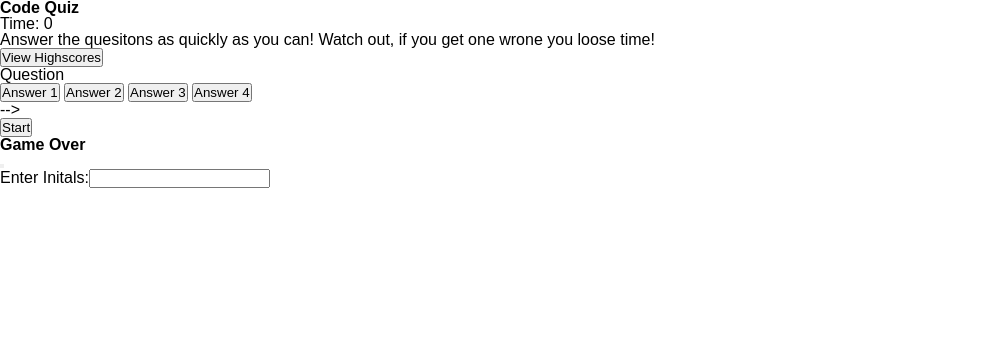
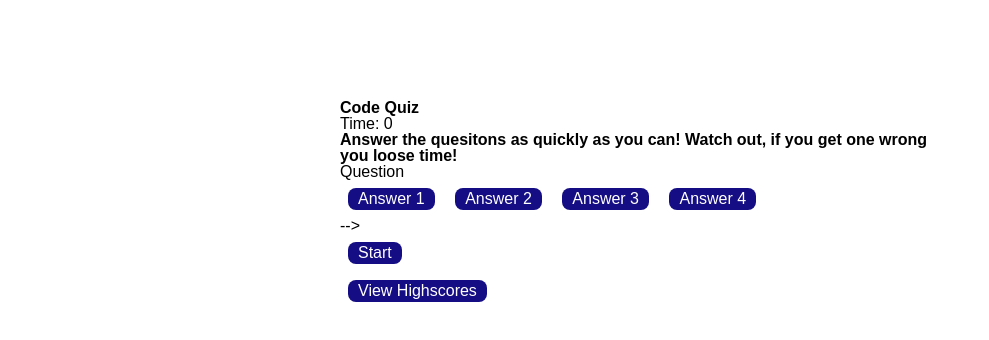
Before and after one commit to TLH3810/04-Code-Quiz, a plain HTML site: page index.html in a window 1280 px wide. Shown: the whole page, without its empty margins (0-989 px from the left). Drawn offline with Linux system fonts and the light colour scheme.

Commit message:
updated with CSS for style

```diff
--- a/assets/css/reset.css
+++ b/assets/css/reset.css
@@ -11,7 +11,7 @@ html {
 body {
   min-height: 100%;
   line-height: 1;
-  font-family: sans-serif;
+  font-family: Arial, Helvetica, sans-serif;
 }
 
 h1, h2, h3, h4, h5, h6 {
@@ -25,5 +25,34 @@ pre, code {
 }
 
 ol, ul {
-  list-style: none;
+  overflow: auto;
+  max-height: 400px;
 }
+button{
+  display: inline-block;
+  margin: 8px;
+  cursor: pointer;
+  font-size: 100%;
+  background-color: #140d83;
+  border-radius: 8px;
+  padding: 2px 10px;
+  color: white;
+  border: 0;
+  transition: background-color 0.1s;
+}
+button:hover {
+  background-color: #8570a5;
+}
+.wrapper {
+  margin: 100px auto 0 auto;
+  max-width: 600px;
+}
+
+.hide {
+  display: none;
+}
+.timer{
+  position: absolute;
+  top:10px;
+  right: 10px;
+}
--- a/assets/css/style.css
+++ b/assets/css/style.css
@@ -11,9 +11,41 @@
   body {
     min-height: 100%;
     line-height: 1;
-    font-family: sans-serif;
+    font-family: Arial, Helvetica, sans-serif;
   }
 
   h1, h2, h3, h4, h5, h6 {
     font-size: 100%;
   }
+  ol, ul {
+    overflow: auto;
+    max-height: 400px;
+  }
+  button{
+    display: inline-block;
+    margin: 8px;
+    cursor: pointer;
+    font-size: 100%;
+    background-color: #140d83;
+    border-radius: 8px;
+    padding: 2px 10px;
+    color: white;
+    border: 0;
+    transition: background-color 0.1s;
+  }
+  button:hover {
+    background-color: #8570a5;
+  }
+  .wrapper {
+    margin: 100px auto 0 auto;
+    max-width: 600px;
+  }
+
+  .hide {
+    display: none;
+  }
+  .timer{
+    position: absolute;
+    top:10px;
+    right: 10px;
+  }
--- a/assets/js/script.js
+++ b/assets/js/script.js
@@ -33,8 +33,9 @@ let clear = document.createElement("button");
 let input = document.createElement("input");
 let scores = document.querySelector("#score");
 let highScoresList = [];
-let initals = document.querySelector("#initals")
-let finishTime = 0
+let initals = document.querySelector("#initals");
+let finishTime = 0;
+let gameOver = document.querySelector("#gameOver");
 
 
 let questions = [
@@ -46,7 +47,7 @@ let questions = [
 ];
 
 //Set imput box for usser name
-playerName = document.getElementById("#initals")
+playerName = document.getElementById("#initals");
 //Set timer id time
 let timer = document.querySelector("#time");
 let timeLeft = 100;
@@ -73,51 +74,6 @@ ansBtn.forEach(but =>{but.addEventListener("click", checkAnswer)});
 async function startQuiz() {
     console.log("hi")
     setQuestion(questionNum);
-
-    /*         for (i = 0; i < questions.length; i++) {
-                //console.log(typeof bold);
-                //console.log(bold);
-                //.innerHTML = "";
-                let question = document.createElement("h1");
-                question.innerHTML = questions[i][0];
-                content.appendChild(question);
-                content.innerHTML = "";
-
-                for (j = 1; j <= questions.length - 1; j++) {
-                    let one = document.createElement("button");
-                    one.classList.add("button");
-                    one.innerHTML = questions[i][j];
-                    content.appendChild(one);
-                    await one.addEventListener("click", playerSelect(i, questions[i][j]));
-
-                    function playerSelect(i, selection) {
-                        if (answers[i].includes(selection)) {
-                            correct++;
-                            result.innerHTML = "Correct!";
-                        }
-                        else {
-                            incorrect++;
-                            result.innerHTML = "Incorrect";
-                            if (timeLeft > 10) {
-                                timeLeft = timeLeft - 10;
-                            }
-                            else {
-                                timeLeft = 0;
-                            }
-                        }
-                    };
-
-
-
-                    footer.innerHTML = "";
-                    footer.appendChild(result);
-                    body.appendChild(footer);
-
-
-
-                }
-            } */
-
 }
 
 //set if statement for complted quiz with
@@ -158,24 +114,14 @@ function finished() {
     finishTime = timeLeft;
     content.innerHTML = "";
     scores.innerHTML = "Your final score is " + finishTime + ".";
-    content.appendChild(score);
+    content.appendChild(scores);
 
 
     submitBtn.innerHTML = "Submit";
-    div.appendChild(submitBtn);
+    content.appendChild(submitBtn);
+    gameOver.classList.remove("hide")
+}
 
-   /*
-    div.innerHTML = "";
-
-    let initials = document.createElement("p");
-    initials.innerHTML = "Enter initials:";
-    highScoresList.push(initials + scores)
-    div.appendChild(initials);
-
-    div.appendChild(input);
-
-    content.appendChild(div); */
-}
 submitBtn.addEventListener("click", function(event){
     var playerTotal = "name:" + initals.value + " score:" + finishTime;
     console.log(playerTotal);
@@ -240,15 +186,18 @@ clear.addEventListener("click", function () {
 //Button function that takes the user back to play again
 back.addEventListener("click", function () {
     body.appendChild(header);
-    timeLeft = 0;
+    timeLeft = 100;
     timer.innerHTML = "Time: " + timeLeft;
 
-    bold.remove();
+    questionNum = 0;
+    startQuiz(questionNum);
+
+   /* remove();
     let intro = document.createElement("h1");
     intro.innerHTML = "Coding Quiz Challenge";
     //bold.innerHTML = "";
-    bold.appendChild(intro);
-    body.appendChild(bold);
+    appendChild(intro);
+    appendChild(bold);
 
     content.remove();
     let directions = document.createElement("h2");
@@ -260,6 +209,6 @@ back.addEventListener("click", function () {
     div.appendChild(button);
     content.appendChild(div);
 
-    body.appendChild(content);
+    body.appendChild(content); */
 });
 //}
--- a/index.html
+++ b/index.html
@@ -8,15 +8,15 @@
     </Head>
 
     <Body>
+        <div class="wrapper">
         <Header>
             <h1 class="page-title"> Code Quiz </h1>
         </Header>
         <div class="timer"><span id='timer'></span></div>
         <div >Time: <span id="time">0</span></div>
-        <div id="instructions">
-            <p>Answer the quesitons as quickly as you can! Watch out, if you get one wrone you loose time!</p>
-        </div>
-       <div><button id ="highscores">View Highscores</div>
+        <h2 id="instructions">
+            Answer the quesitons as quickly as you can! Watch out, if you get one wrong you loose time!
+        </h2>
 
         <div id = "content" id = "bold"></div>
         <div class="question-box">
@@ -29,16 +29,19 @@
             <button id="ans4Btn" value="4" class = "ansBtn">Answer 4</button>
             <p id="result"></p> -->
         </div>
-        <div id="begin">
+
+        <div>
             <button class = "button" id="button">Start</button>
         </div>
         <div>
-            <div class= "hide" id="game-over">
-                <h1>Game Over</h1>
+            <div><button id ="highscores">View Highscores</div>
+            <div class= "hide" id="gameOver">
+                <h3>Game Over</h3>
                 <p id='score'></p> <button id="submitBtn"></button>
                 <p>Enter Initals:<input type="text" id="initals" max="5"></p>
             </div>
         </div>
+    </div>
       <script src="./assets/js/script.js"></script>
     </Body>
 
```
